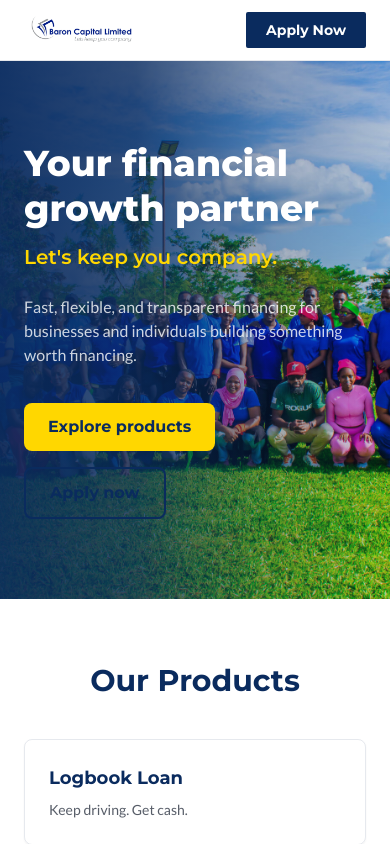
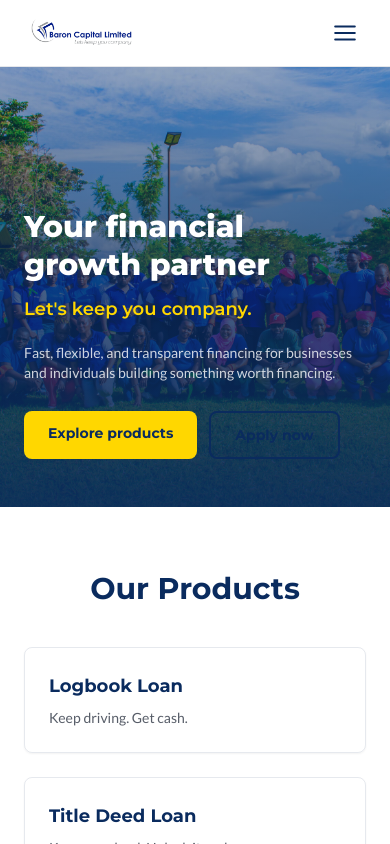
Before and after one commit to mb4y4/baron-capital, a React (Vite) app in the folder frontend/: page / in a window 390 px wide. Shown: the top 844 px of the page. Built offline with nearby package versions, Linux system fonts and the light colour scheme; no server answers.

Commit message:
Mobile optimization: working nav menu, better footer layout, responsive hero gradient

```diff
--- a/frontend/src/components/layout/Footer.tsx
+++ b/frontend/src/components/layout/Footer.tsx
@@ -4,12 +4,13 @@ import { branches } from '@/data/branches'
 export default function Footer() {
   return (
     <footer className="border-t border-bc-line bg-white text-bc-ink">
-      <div className="mx-auto grid max-w-6xl gap-10 px-6 py-16 md:grid-cols-4">
-        <div>
-          <img src="/logo-color.png" alt="Baron Capital" className="h-8 w-auto" />
+      <div className="mx-auto max-w-6xl px-6 py-14">
+        <div className="text-center sm:text-left">
+          <img src="/logo-color.png" alt="Baron Capital" className="mx-auto h-8 w-auto sm:mx-0" />
           <p className="mt-3 text-sm text-bc-ink/60">Let's keep you company.</p>
         </div>
 
+        <div className="mt-10 grid grid-cols-2 gap-x-6 gap-y-10 sm:grid-cols-4">
           <div>
             <h4 className="eyebrow-rule mb-4 border-bc-gold text-bc-navy">Quick links</h4>
             <ul className="space-y-2 text-sm text-bc-ink/70">
@@ -29,13 +30,14 @@ export default function Footer() {
             </ul>
           </div>
 
-        <div>
+          <div className="col-span-2 sm:col-span-2">
             <h4 className="eyebrow-rule mb-4 border-bc-gold text-bc-navy">Contact</h4>
             <ul className="space-y-2 text-sm text-bc-ink/70">
-            <li>+254 700 000 000</li>
+              <li>+254 715 547 978</li>
               <li>info@baroncapital.co.ke</li>
-            <li>WhatsApp: +254 700 000 000</li>
+              <li>WhatsApp: +254 715 547 978</li>
             </ul>
+          </div>
         </div>
       </div>
       <div className="border-t border-bc-line py-5 text-center text-xs text-bc-ink/50">
--- a/frontend/src/components/layout/Header.tsx
+++ b/frontend/src/components/layout/Header.tsx
@@ -1,3 +1,4 @@
+import { useState } from 'react'
 import { Link, NavLink } from 'react-router-dom'
 
 const navLinkClass = ({ isActive }: { isActive: boolean }) =>
@@ -5,31 +6,74 @@ const navLinkClass = ({ isActive }: { isActive: boolean }) =>
     isActive ? 'text-bc-gold-deep' : 'text-bc-navy hover:text-bc-gold-deep'
   }`
 
+const mobileNavLinkClass = ({ isActive }: { isActive: boolean }) =>
+  `block py-3 font-heading text-base font-semibold border-b border-bc-line ${
+    isActive ? 'text-bc-gold-deep' : 'text-bc-navy'
+  }`
+
 export default function Header() {
+  const [menuOpen, setMenuOpen] = useState(false)
+
   return (
     <header className="sticky top-0 z-50 border-b border-bc-line bg-white">
       <div className="mx-auto flex max-w-6xl items-center justify-between px-6 py-3">
-        <Link to="/" className="shrink-0">
+        <Link to="/" className="shrink-0" onClick={() => setMenuOpen(false)}>
           <img src="/logo-color.png" alt="Baron Capital" className="h-9 w-auto md:h-10" />
         </Link>
+
+        {/* Desktop nav */}
         <nav className="hidden gap-8 md:flex">
-          <NavLink to="/" end className={navLinkClass}>
-            Home
-          </NavLink>
-          <NavLink to="/products" className={navLinkClass}>
-            Our Products
-          </NavLink>
-          <NavLink to="/about" className={navLinkClass}>
-            About Us
-          </NavLink>
-          <NavLink to="/contact" className={navLinkClass}>
-            Contact
-          </NavLink>
+          <NavLink to="/" end className={navLinkClass}>Home</NavLink>
+          <NavLink to="/products" className={navLinkClass}>Our Products</NavLink>
+          <NavLink to="/about" className={navLinkClass}>About Us</NavLink>
+          <NavLink to="/contact" className={navLinkClass}>Contact</NavLink>
         </nav>
-        <Link to="/apply" className="rounded-sm bg-bc-navy px-5 py-2 font-heading text-sm font-bold text-white transition-colors hover:bg-bc-navy-ink">
-          Apply Now
-        </Link>
+
+        <div className="flex items-center gap-3">
+          <Link
+            to="/apply"
+            className="hidden rounded-sm bg-bc-navy px-5 py-2 font-heading text-sm font-bold text-white transition-colors hover:bg-bc-navy-ink md:inline-block"
+          >
+            Apply Now
+          </Link>
+
+          {/* Mobile menu toggle */}
+          <button
+            type="button"
+            aria-label={menuOpen ? 'Close menu' : 'Open menu'}
+            aria-expanded={menuOpen}
+            onClick={() => setMenuOpen((v) => !v)}
+            className="p-2 text-bc-navy md:hidden"
+          >
+            {menuOpen ? (
+              <svg width="26" height="26" viewBox="0 0 24 24" fill="none" stroke="currentColor" strokeWidth="2">
+                <path d="M6 6l12 12M18 6L6 18" strokeLinecap="round" />
+              </svg>
+            ) : (
+              <svg width="26" height="26" viewBox="0 0 24 24" fill="none" stroke="currentColor" strokeWidth="2">
+                <path d="M3 6h18M3 12h18M3 18h18" strokeLinecap="round" />
+              </svg>
+            )}
+          </button>
+        </div>
       </div>
+
+      {/* Mobile menu panel */}
+      {menuOpen && (
+        <nav className="border-t border-bc-line bg-white px-6 md:hidden">
+          <NavLink to="/" end className={mobileNavLinkClass} onClick={() => setMenuOpen(false)}>Home</NavLink>
+          <NavLink to="/products" className={mobileNavLinkClass} onClick={() => setMenuOpen(false)}>Our Products</NavLink>
+          <NavLink to="/about" className={mobileNavLinkClass} onClick={() => setMenuOpen(false)}>About Us</NavLink>
+          <NavLink to="/contact" className={mobileNavLinkClass} onClick={() => setMenuOpen(false)}>Contact</NavLink>
+          <Link
+            to="/apply"
+            onClick={() => setMenuOpen(false)}
+            className="my-4 block rounded-sm bg-bc-navy px-5 py-3 text-center font-heading text-sm font-bold text-white"
+          >
+            Apply Now
+          </Link>
+        </nav>
+      )}
     </header>
   )
 }
--- a/frontend/src/pages/HomePage.tsx
+++ b/frontend/src/pages/HomePage.tsx
@@ -5,33 +5,29 @@ import LoanCalculator from '@/components/common/LoanCalculator'
 export default function HomePage() {
   return (
     <>
-      {/* Hero: full-bleed team photo with a navy scrim for text legibility */}
+      {/* Hero: full-bleed team photo. Gradient direction flips responsively --
+          top-to-bottom on narrow phones (so text sits in a readable band
+          regardless of width), left-to-right on wider screens. */}
       <section className="relative overflow-hidden">
         <img
           src="/hero-team.jpg"
           alt="The Baron Capital team"
           className="absolute inset-0 h-full w-full object-cover"
         />
-        <div
-          className="absolute inset-0"
-          style={{
-            background:
-              'linear-gradient(90deg, rgba(10,43,94,0.94) 0%, rgba(10,43,94,0.80) 35%, rgba(10,43,94,0.35) 70%, rgba(10,43,94,0.15) 100%)',
-          }}
-        />
-        <div className="relative mx-auto flex min-h-[520px] max-w-6xl items-center px-6 py-20 md:py-28">
+        <div className="absolute inset-0 bg-gradient-to-t from-bc-navy/95 via-bc-navy/75 to-bc-navy/30 md:bg-gradient-to-r md:from-bc-navy/95 md:via-bc-navy/80 md:to-bc-navy/20" />
+        <div className="relative mx-auto flex min-h-[440px] max-w-6xl items-end md:min-h-[520px] md:items-center px-6 py-12 md:py-28">
           <div className="max-w-xl">
-            <h1 className="font-heading text-4xl font-extrabold leading-tight text-white md:text-5xl">
+            <h1 className="font-heading text-3xl font-extrabold leading-tight text-white sm:text-4xl md:text-5xl">
               Your financial growth partner
             </h1>
-            <p className="mt-3 font-heading text-xl text-bc-gold">Let's keep you company.</p>
-            <p className="mt-6 max-w-md text-white/80">
+            <p className="mt-3 font-heading text-lg text-bc-gold sm:text-xl">Let's keep you company.</p>
+            <p className="mt-5 max-w-md text-sm text-white/80 sm:mt-6 sm:text-base">
               Fast, flexible, and transparent financing for businesses and individuals
               building something worth financing.
             </p>
-            <div className="mt-9 flex flex-wrap gap-4">
-              <Link to="/products" className="btn-primary">Explore products</Link>
-              <Link to="/apply" className="btn-secondary">Apply now</Link>
+            <div className="mt-7 flex flex-wrap gap-3 sm:mt-9 sm:gap-4">
+              <Link to="/products" className="btn-primary text-sm sm:text-base">Explore products</Link>
+              <Link to="/apply" className="btn-secondary text-sm sm:text-base">Apply now</Link>
             </div>
           </div>
         </div>
```
Lines whose indentation alone changed are shown as unchanged.
